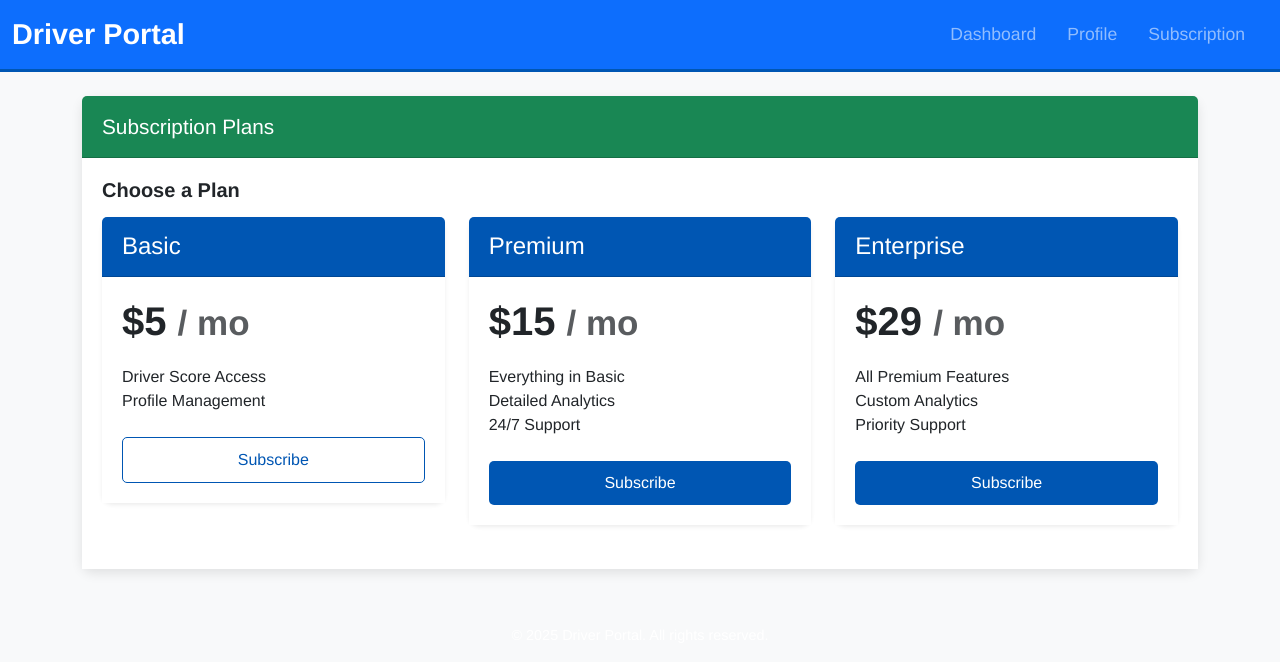
After one commit to subhankar2004/HACK_FOR_TOMORROW, a Flask app: template TeamQuantumQuester/website/templates/subscriction.html in a window 1280 px wide. The commit adds this page. Shown: the top 662 px of the page. Run offline with Flask 3, Linux system fonts and the light colour scheme; the template is opened without the code that fills it, so the values that code supplies are empty.

```diff
--- a/TeamQuantumQuester/website/app.py
+++ b/TeamQuantumQuester/website/app.py
@@ -1,4 +1,4 @@
-from flask import Flask, render_template
+'''from flask import Flask, render_template
 import sqlite3
 
 app = Flask(__name__)
@@ -20,4 +20,46 @@ def index():
     return render_template('index.html', score=score)
 
 if __name__ == '__main__':
+    app.run(debug=True)'''
+from flask import Flask, render_template, request, redirect, url_for
+import sqlite3
+
+app = Flask(__name__)
+
+DB_PATH = '../driver_score/database.db'
+
+def get_score():
+    """Fetch the latest driver score."""
+    conn = sqlite3.connect(DB_PATH)
+    cursor = conn.cursor()
+    cursor.execute('SELECT score FROM driver_score WHERE id=1')
+    result = cursor.fetchone()
+    conn.close()
+    return result[0] if result else 0
+
+# Route for Home Page (Driver Score Dashboard)
+@app.route('/')
+def index():
+    score = get_score()
+    return render_template('index.html', score=score)
+
+# Route for Driver Profile (Demo: Manual Entry)
+@app.route('/profile', methods=['GET', 'POST'])
+def profile():
+    if request.method == 'POST':
+        # Process the submitted driver profile info
+        name = request.form.get('name')
+        age = request.form.get('age')
+        license_no = request.form.get('license_no')
+        # In a real application, you'd store these details in a database.
+        # For demo, we simply pass them back to the template.
+        return render_template('profile.html', name=name, age=age, license_no=license_no, submitted=True)
+    return render_template('profile.html', submitted=False)
+
+# Route for Subscription Plans Demo Page
+@app.route('/subscription')
+def subscription():
+    return render_template('subscription.html')
+
+if __name__ == '__main__':
     app.run(debug=True)
--- a/TeamQuantumQuester/website/static/style.css
+++ b/TeamQuantumQuester/website/static/style.css
@@ -1,14 +1,120 @@
+/* Global Styles */
 body {
-    font-family: Arial, sans-serif;
-    text-align: center;
-    background-color: #f4f4f4;
-    margin: 40px;
-}
-
-h1 {
+    background-color: #f8f9fa;
+    font-family: 'Helvetica Neue', Helvetica, Arial, sans-serif;
+    margin: 0;
+    padding: 0;
     color: #333;
 }
 
-p {
-    font-size: 1.5em;
+/* Navigation Bar */
+.navbar {
+    border-bottom: 3px solid #0056b3;
 }
+.navbar-brand {
+    font-size: 1.8rem;
+    font-weight: bold;
+}
+.navbar-nav .nav-link {
+    font-size: 1.1rem;
+    margin-right: 15px;
+}
+.navbar-nav .nav-link:hover {
+    color: #ffdd57 !important;
+}
+
+/* Container and Layout */
+.container {
+    margin-top: 30px;
+}
+
+/* Cards */
+.card {
+    border: none;
+    border-radius: 10px;
+    box-shadow: 0 4px 12px rgba(0, 0, 0, 0.1);
+    margin-bottom: 30px;
+}
+.card-header {
+    background-color: #0056b3;
+    color: #fff;
+    border-top-left-radius: 10px;
+    border-top-right-radius: 10px;
+    font-size: 1.3rem;
+    padding: 15px 20px;
+}
+.card-body {
+    background-color: #ffffff;
+    padding: 20px;
+}
+.card-title {
+    font-weight: 600;
+    margin-bottom: 15px;
+}
+
+/* Buttons */
+.btn {
+    border-radius: 5px;
+    padding: 10px 20px;
+    font-size: 1rem;
+}
+.btn-outline-primary {
+    color: #0056b3;
+    border-color: #0056b3;
+}
+.btn-outline-primary:hover {
+    background-color: #0056b3;
+    color: #fff;
+}
+.btn-primary {
+    background-color: #0056b3;
+    border: none;
+}
+.btn-primary:hover {
+    background-color: #004494;
+}
+
+/* Form Styling */
+.form-label {
+    font-weight: bold;
+}
+.form-control {
+    border-radius: 5px;
+    box-shadow: none;
+    border: 1px solid #ced4da;
+}
+.form-control:focus {
+    border-color: #0056b3;
+}
+
+/* Footer */
+footer {
+    background-color: #343a40;
+    color: #fff;
+    padding: 20px 0;
+    text-align: center;
+    margin-top: 40px;
+}
+footer p {
+    margin: 0;
+    font-size: 0.9rem;
+}
+
+/* Subscription Cards */
+.pricing-card-title {
+    font-size: 2.5rem;
+    margin-bottom: 20px;
+}
+
+/* Responsive Adjustments */
+@media (max-width: 768px) {
+    .navbar-brand {
+        font-size: 1.5rem;
+    }
+    .navbar-nav .nav-link {
+        font-size: 1rem;
+    }
+    .card-header {
+        font-size: 1.2rem;
+    }
+}
--- /dev/null
+++ b/TeamQuantumQuester/website/templates/base.html
@@ -0,0 +1,40 @@
+<!DOCTYPE html>
+<html lang="en">
+<head>
+    <meta charset="UTF-8">
+    <title>{% block title %}Driver Dashboard{% endblock %}</title>
+    <!-- Bootstrap CSS CDN -->
+    <link href="https://cdn.jsdelivr.net/npm/bootstrap@5.3.0/dist/css/bootstrap.min.css" rel="stylesheet">
+    <link rel="stylesheet" href="{{ url_for('static', filename='css/style.css') }}">
+    {% block head %}{% endblock %}
+</head>
+<body>
+    <nav class="navbar navbar-expand-lg navbar-dark bg-primary">
+      <div class="container-fluid">
+        <a class="navbar-brand" href="{{ url_for('index') }}">Driver Portal</a>
+        <button class="navbar-toggler" type="button" data-bs-toggle="collapse" data-bs-target="#navbarNav">
+          <span class="navbar-toggler-icon"></span>
+        </button>
+        <div class="collapse navbar-collapse" id="navbarNav">
+          <ul class="navbar-nav ms-auto">
+            <li class="nav-item"><a class="nav-link" href="{{ url_for('index') }}">Dashboard</a></li>
+            <li class="nav-item"><a class="nav-link" href="{{ url_for('profile') }}">Profile</a></li>
+            <li class="nav-item"><a class="nav-link" href="{{ url_for('subscription') }}">Subscription</a></li>
+          </ul>
+        </div>
+      </div>
+    </nav>
+
+    <div class="container my-4">
+        {% block content %}{% endblock %}
+    </div>
+
+    <footer class="bg-light text-center py-3">
+        <p>&copy; 2025 Driver Portal. All rights reserved.</p>
+    </footer>
+
+    <!-- Bootstrap JS Bundle CDN -->
+    <script src="https://cdn.jsdelivr.net/npm/bootstrap@5.3.0/dist/js/bootstrap.bundle.min.js"></script>
+    {% block scripts %}{% endblock %}
+</body>
+</html>
--- /dev/null
+++ b/TeamQuantumQuester/website/templates/subscriction.html
@@ -0,0 +1,64 @@
+{% extends "base.html" %}
+{% block title %}Subscription Plans{% endblock %}
+{% block content %}
+<div class="card">
+  <div class="card-header bg-success text-white">
+    Subscription Plans
+  </div>
+  <div class="card-body">
+    <h5 class="card-title">Choose a Plan</h5>
+    <div class="row">
+      <!-- Plan 1 -->
+      <div class="col-md-4">
+        <div class="card mb-4 shadow-sm">
+          <div class="card-header">
+            <h4 class="my-0 fw-normal">Basic</h4>
+          </div>
+          <div class="card-body">
+            <h1 class="card-title pricing-card-title">$5 <small class="text-muted">/ mo</small></h1>
+            <ul class="list-unstyled mt-3 mb-4">
+              <li>Driver Score Access</li>
+              <li>Profile Management</li>
+            </ul>
+            <button type="button" class="w-100 btn btn-lg btn-outline-primary">Subscribe</button>
+          </div>
+        </div>
+      </div>
+      <!-- Plan 2 -->
+      <div class="col-md-4">
+        <div class="card mb-4 shadow-sm">
+          <div class="card-header">
+            <h4 class="my-0 fw-normal">Premium</h4>
+          </div>
+          <div class="card-body">
+            <h1 class="card-title pricing-card-title">$15 <small class="text-muted">/ mo</small></h1>
+            <ul class="list-unstyled mt-3 mb-4">
+              <li>Everything in Basic</li>
+              <li>Detailed Analytics</li>
+              <li>24/7 Support</li>
+            </ul>
+            <button type="button" class="w-100 btn btn-lg btn-primary">Subscribe</button>
+          </div>
+        </div>
+      </div>
+      <!-- Plan 3 -->
+      <div class="col-md-4">
+        <div class="card mb-4 shadow-sm">
+          <div class="card-header">
+            <h4 class="my-0 fw-normal">Enterprise</h4>
+          </div>
+          <div class="card-body">
+            <h1 class="card-title pricing-card-title">$29 <small class="text-muted">/ mo</small></h1>
+            <ul class="list-unstyled mt-3 mb-4">
+              <li>All Premium Features</li>
+              <li>Custom Analytics</li>
+              <li>Priority Support</li>
+            </ul>
+            <button type="button" class="w-100 btn btn-lg btn-primary">Subscribe</button>
+          </div>
+        </div>
+      </div>
+    </div>
+  </div>
+</div>
+{% endblock %}
```
Also changed, not shown: TeamQuantumQuester/driver_score/drowsiness_monitor.py (+18 -11 lines), TeamQuantumQuester/website/templates/index.html (+28 -12 lines), TeamQuantumQuester/website/templates/profile.html (added, +39 -0 lines), TeamQuantumQuester/driver_score/database.db, TeamQuantumQuester/website/static/images/sahin.jpg (added).
